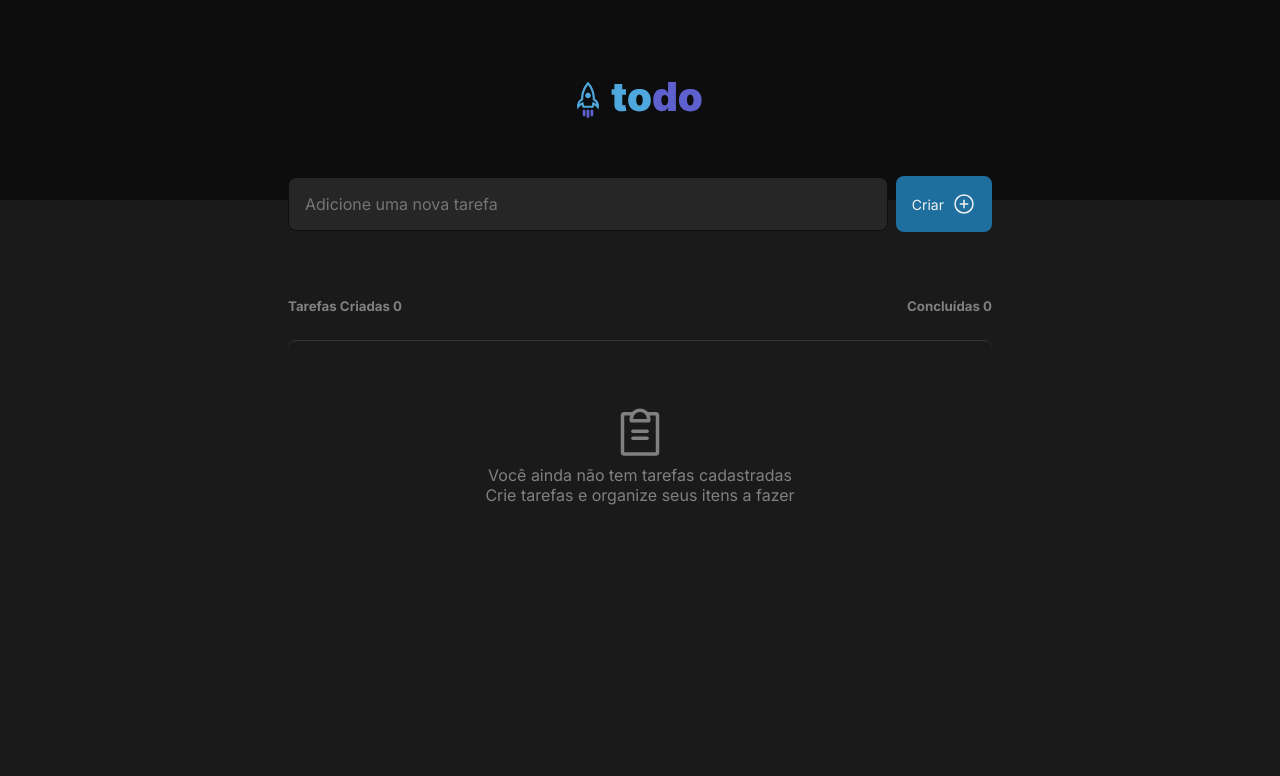
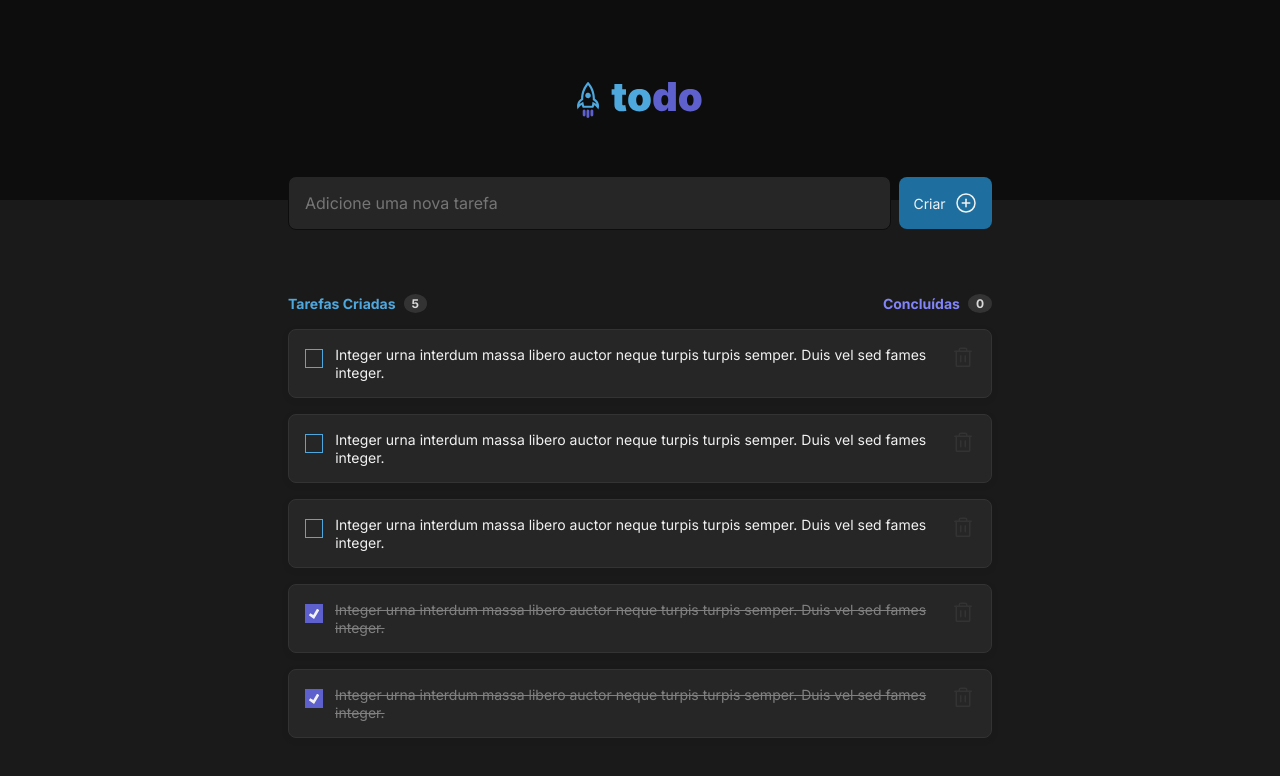
Before and after one commit to cdfortes/ignite-todo-list, a React (Vite) app: page / in a window 1280 px wide. Shown: the top 776 px of the page. Built offline with nearby package versions, Linux system fonts and the light colour scheme.

Commit message:
markup and css completed

```diff
--- a/src/App.module.css
+++ b/src/App.module.css
@@ -5,34 +5,11 @@
   padding: 0 1rem;
 }
 
-.taskListWrapper{
-  margin-top: 4rem;
+
+
+
+@media (max-width: 768px) {
+  html{
+      font-size: 87.5%;
+  }
 }
-
-.taskList__header{
-  display: flex;
-  align-items: center;
-  justify-content: space-between;
-}
-
-.taskList__body{
-  display: flex;
-  flex-direction: column;
-  align-items: center;
-  justify-content: center;
-  padding: 4rem 1.5rem;
-  text-align: center;
-
-  margin: 1.5rem 0;
-
-  border-top: 1px solid var(--gray-400);
-  border-radius: 8px;
-
-}
-
-.taskList_empty{
-  display: flex;
-  align-items: center;
-  justify-content: center;
-  padding:0;
-}
--- a/src/App.tsx
+++ b/src/App.tsx
@@ -1,10 +1,9 @@
 import { Header } from './components/Header'
 import './global.css'
 
-import { ClipboardText } from 'phosphor-react'
-
 import styles from './App.module.css'
 import { TaskInput } from './components/TaskInput'
+import { TaskList } from './components/TaskList'
 
 export function App() {
   return (
@@ -12,23 +11,7 @@ export function App() {
       <Header />
       <main className={styles.wrapper}>
         <TaskInput />
-        <section className={styles.taskListWrapper}>
-          <div className={styles.taskList__header}>
-            <h5 className={styles.taskCreated}>
-              Tarefas Criadas <span>0</span>
-            </h5>
-            <h5 className={styles.taskDone}>
-              Concluídas <span>0</span>
-            </h5>
-          </div>
-          <div className={styles.taskList__body}>
-            <div className={styles.taskList__empty}>
-              <ClipboardText size={56} />
-              <p>Você ainda não tem tarefas cadastradas</p>
-              <p>Crie tarefas e organize seus itens a fazer</p>
-            </div>
-          </div>
-        </section>
+        <TaskList />
       </main>
     </>
   )
--- /dev/null
+++ b/src/components/EmptyList.module.css
@@ -0,0 +1,40 @@
+
+.taskList__body{
+  display: flex;
+  flex-direction: column;
+  align-items: center;
+  justify-content: center;
+  padding: 4rem 1.5rem;
+  text-align: center;
+
+  margin: 1.5rem 0;
+
+  border-top: 1px solid var(--gray-400);
+  border-radius: 8px;
+
+}
+
+
+.taskList_empty{
+  display: flex;
+  align-items: center;
+  justify-content: center;
+  padding:0;
+}
+
+.taskList__empty > svg{
+  color: var(--gray-400);
+  margin: 1rem;
+
+}
+
+.taskList__empty p{
+  color: var(--gray-300);
+  font-size: 1rem;
+  font-weight: 700;
+  line-height: 1.375;
+}
+
+.taskList__empty p +p{
+  font-weight: 400;
+}
--- /dev/null
+++ b/src/components/EmptyList.tsx
@@ -0,0 +1,15 @@
+import { ClipboardText } from 'phosphor-react'
+
+import styles from './EmptyList.module.css'
+
+export function EmptyList() {
+  return (
+    <div className={styles.taskList__body}>
+      <div className={styles.taskList__empty}>
+        <ClipboardText size={56} />
+        <p>Você ainda não tem tarefas cadastradas</p>
+        <p>Crie tarefas e organize seus itens a fazer</p>
+      </div>
+    </div>
+  )
+}
--- a/src/components/TaskInput.module.css
+++ b/src/components/TaskInput.module.css
@@ -19,14 +19,12 @@
 }
 
 .taskInput:focus{
-  outline: none;
-  border: 1px solid var(--purple-dark);
   color: var(--gray-100);
 }
 
 .taskButton{
   background-color: var(--blue-dark);
-  padding: 1rem;
+  padding: .9rem;
   border: none;
   border-radius: 8px;
   color: var(--gray-100);
@@ -34,6 +32,7 @@
 
   display: flex;
   align-items: center;
+  justify-content: center;
   gap: 0.5rem;
 
   transition: 0.3ms background-color ease-in-out;
@@ -43,3 +42,16 @@
   background-color: var(--blue);
   cursor: pointer;
 }
+
+
+@media (max-width: 428px) {
+  .taskInputWrapper {
+     flex-wrap: wrap;
+
+  }
+
+  .taskButton{
+    width: 100%;
+
+  }
+}
--- /dev/null
+++ b/src/components/TaskList.module.css
@@ -0,0 +1,142 @@
+.taskListWrapper{
+  margin-top: 4rem;
+}
+
+.taskList__header{
+  display: flex;
+  align-items: center;
+  justify-content: space-between;
+}
+
+
+.taskList__header h5{
+  font-size: .875rem;
+  font-weight: 700;
+  line-height: 1.22;
+
+  display: flex;
+  align-items: center;
+  gap: .5rem;
+}
+
+.taskList__header h5 span{
+  background-color: var(--gray-400);
+  border-radius: 50%;
+  padding: 0.125rem 0.5rem;
+  color: var(--gray-200);
+  font-size: .75rem;
+  line-height: 1.25;
+}
+
+.taskCreated{
+  color: var(--blue);
+}
+
+.taskDone{
+  color: var(--purple);
+}
+
+.taskList{
+  margin-top: 1rem;
+}
+
+.task{
+  background-color: var(--gray-500);
+  border: 1px solid var(--gray-400);
+  box-shadow: 0px 2px 8px rgba(0, 0, 0, 0.06);
+  border-radius: 8px;
+  padding: 1rem;
+
+  display: flex;
+  align-items: flex-start;
+  gap: .5rem;
+
+}
+.task + .task{
+  margin-top: 1rem;
+}
+
+.taskInfo{
+  flex: 1;
+  display: flex;
+  gap: .75rem;
+  align-items: flex-start;
+
+}
+
+.taskInfo input[type="checkbox"]{
+  appearance: none;
+  -moz-appearance: none;
+  -webkit-appearance: none;
+  background-color: transparent;
+  border: 1px solid var(--blue);
+  cursor: pointer;
+  width: 1.2rem;
+  height: 1.2rem;
+  line-height: 1.25;
+  margin: .2rem 0;
+
+  display: grid;
+  place-content: center;
+}
+
+.taskInfo input[type="checkbox"]:hover{
+  border: 1px solid var(--blue-dark);
+}
+
+input[type="checkbox"]::before {
+  content: "";
+  width: 0.65em;
+  height: 0.65em;
+  transform: scale(0);
+  transition: 120ms transform ease-in-out;
+  box-shadow: inset 1em 1em var(--gray-100);
+
+  transform-origin: bottom left;
+  clip-path: polygon(14% 44%, 0 65%, 50% 100%, 100% 16%, 80% 0%, 43% 62%);
+
+}
+
+input[type="checkbox"]:checked::before {
+  transform: scale(1);
+
+}
+
+input[type="checkbox"]:checked{
+  background-color: var(--purple-dark);
+  border: none;
+}
+
+input[type="checkbox"]:checked:hover{
+  background-color: var(--purple);
+  border: none;
+}
+
+input[type="checkbox"]:checked +label{
+  color: var(--gray-300);
+  text-decoration-line: line-through;
+}
+
+
+.taskInfo label{
+  color: var(--gray-100);
+  font-size: .875rem;
+  font-weight: 400;
+  line-height: 1.25;
+}
+
+.task button{
+  background-color: transparent;
+  border: 0;
+  color: var(--gray-400);
+  cursor: pointer;
+  line-height: 0;
+
+  display: flex;
+  align-items: center;
+  transition: color 0.1s ease-in-out;
+}
+
+.task button:hover{
+  color: var(--danger);
+}
--- /dev/null
+++ b/src/components/TaskList.tsx
@@ -0,0 +1,83 @@
+import { Trash } from 'phosphor-react'
+import { useState } from 'react'
+import { EmptyList } from './EmptyList'
+import styles from './TaskList.module.css'
+
+interface Task {
+  id: number
+  title: string
+  completed: boolean
+}
+
+const myTasks: Array<Task> = [
+  {
+    id: 1,
+    title:
+      'Integer urna interdum massa libero auctor neque turpis turpis semper. Duis vel sed fames integer.',
+    completed: false
+  },
+  {
+    id: 2,
+    title:
+      'Integer urna interdum massa libero auctor neque turpis turpis semper. Duis vel sed fames integer.',
+    completed: false
+  },
+  {
+    id: 3,
+    title:
+      'Integer urna interdum massa libero auctor neque turpis turpis semper. Duis vel sed fames integer.',
+    completed: false
+  },
+  {
+    id: 4,
+    title:
+      'Integer urna interdum massa libero auctor neque turpis turpis semper. Duis vel sed fames integer.',
+    completed: true
+  },
+  {
+    id: 5,
+    title:
+      'Integer urna interdum massa libero auctor neque turpis turpis semper. Duis vel sed fames integer.',
+    completed: true
+  }
+]
+
+export function TaskList() {
+  // eslint-disable-next-line @typescript-eslint/no-unused-vars
+  const [tasks, setTasks] = useState<Array<Task>>(myTasks)
+  return (
+    <section className={styles.taskListWrapper}>
+      <div className={styles.taskList__header}>
+        <h5 className={styles.taskCreated}>
+          Tarefas Criadas <span>{tasks.length}</span>
+        </h5>
+        <h5 className={styles.taskDone}>
+          Concluídas <span>0</span>
+        </h5>
+      </div>
+
+      {!tasks ? (
+        <EmptyList />
+      ) : (
+        <ul className={styles.taskList}>
+          {tasks.map((task) => (
+            <li key={task.id} className={styles.task}>
+              <div className={styles.taskInfo}>
+                <input
+                  type="checkbox"
+                  name="task"
+                  id="task"
+                  checked={task.completed}
+                />
+                <label htmlFor="">{task.title}</label>
+              </div>
+              <button title="Deletar tarefa">
+                <Trash size={24} />
+              </button>
+            </li>
+          ))}
+        </ul>
+      )}
+    </section>
+  )
+}
--- a/src/global.css
+++ b/src/global.css
@@ -25,6 +25,16 @@
 }
 
 
+:focus {
+  outline: transparent;
+  box-shadow: 0 0 0 2px var(--purple);
+}
+
+ul{
+  list-style: none;
+}
+
+
 body {
     background: var(--gray-600);
     color: var(--gray-300);
```
